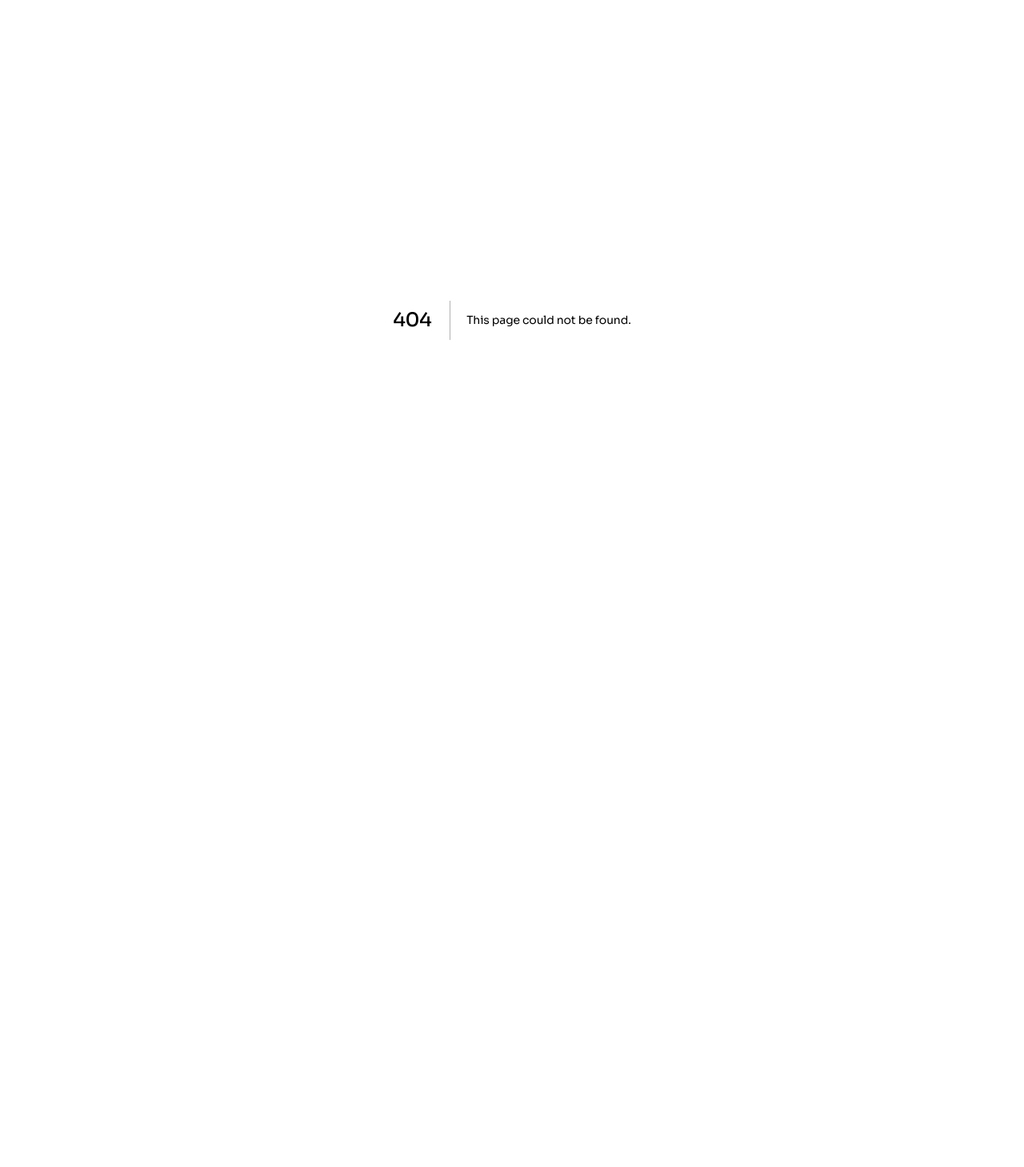
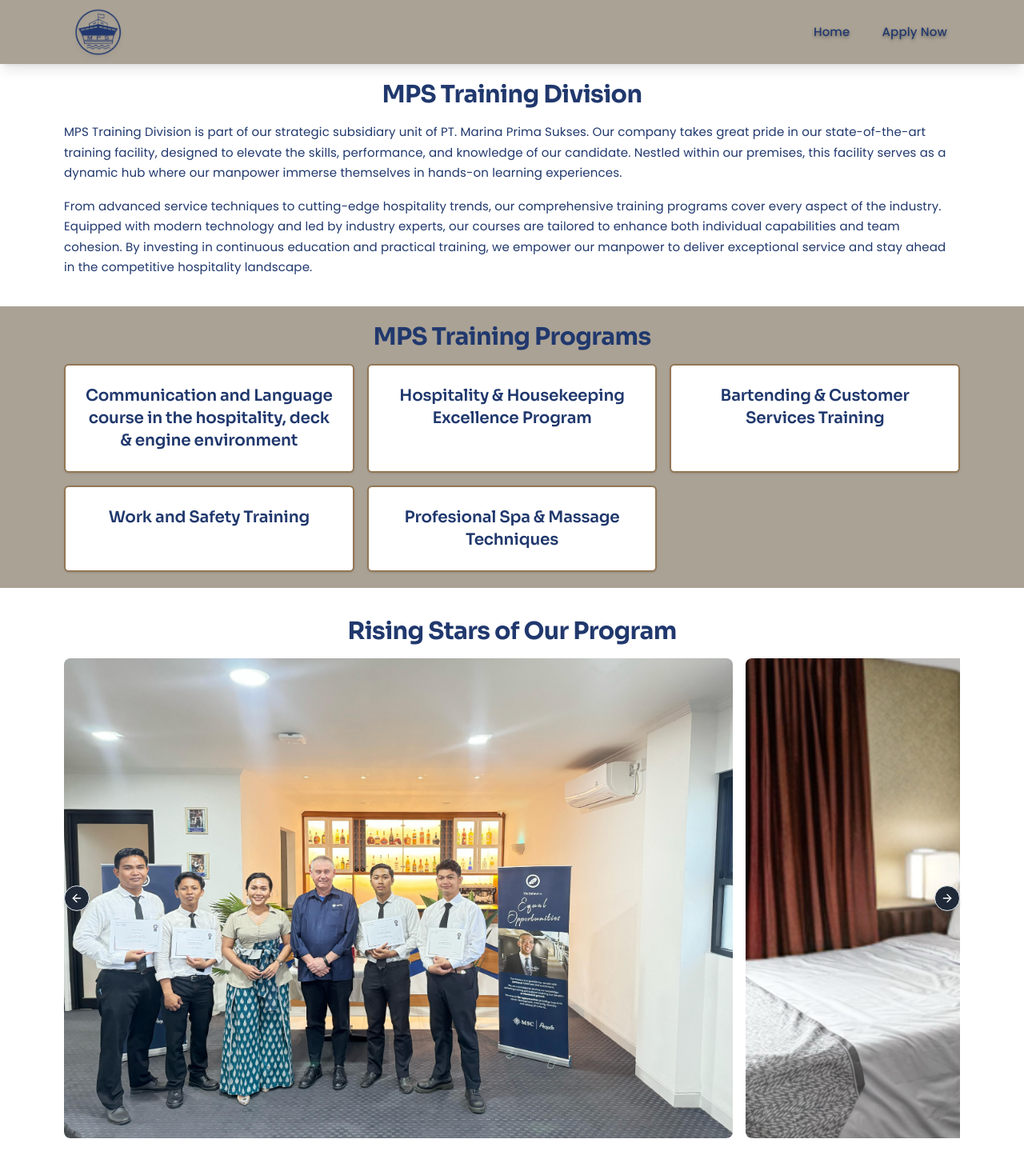
Before and after one commit to jonfry1175/ccc, a Next.js app: page /training-center in a window 1280 px wide. Before the commit this address had no page. Shown: the whole page at 80% size. Before the commit the page ends 800 px from the top, so only its background shows below. Built offline with nearby package versions, Linux system fonts and the light colour scheme.

Commit message:
feat:revisi client 4 , add page training-center

```diff
--- a/src/app/(main)/page.tsx
+++ b/src/app/(main)/page.tsx
@@ -92,7 +92,7 @@ export default function Home() {
                   variant="outline"
                   size="lg"
                   className="border-2 border-primary bg-transparent text-white hover:bg-gold hover:text-color1"
-                  onClick={() => setActiveSection("section3")}
+                  onClick={() => router.push("/training-center")}
                 >
                   Training Center
                 </Button>
--- /dev/null
+++ b/src/app/(main)/training-center/page.tsx
@@ -0,0 +1,6 @@
+import TrainingPage from "@/components/organism/TrainingPage";
+import React from "react";
+
+export default function page() {
+  return <TrainingPage />;
+}
--- a/src/components/molecules/ApplyPage/TestimonialCrew/index.tsx
+++ b/src/components/molecules/ApplyPage/TestimonialCrew/index.tsx
@@ -4,49 +4,49 @@ export default function TestimonialCrew() {
   const testimonials = [
     {
       quote:
-        "MSP helped me find my dream job at a luxury cruise line. Their support throughout the process was exceptional!",
-      name: "Sarah Johnson",
-      position: "Cruise Director",
+        "Thanks to Marina Prima Sukses, I was able to secure a position on a top cruise line. The process was smooth, and they guided me every step of the way, from interviews to deployment. I highly recommendthem to anyone looking for a career at sea!",
+      name: " Anggi P. ",
+      position: "Waiter",
       company: "Royal Caribbean",
       avatar: "/images/crew/1.jpeg"
     },
     {
       quote:
-        "Working with MSP has been a game-changer for our recruitment needs. They consistently deliver top talent.",
-      name: "Michael Chen",
-      position: "HR Manager",
+        "The staff at Marina Prima Sukses was incredibly professional, supportive and humble. They helped me with my documents, visa, and interview preparation. Now, I am working on a luxury cruise ship andloving every moment!",
+      name: "Dandi E.",
+      position: "Housekeeping Attendant",
       company: "Princess Cruises",
       avatar: "/images/crew/2.jpeg"
     },
     {
       quote:
-        "The team at MSP goes above and beyond to ensure both candidates and employers find the perfect match.",
-      name: "Emily Davis",
-      position: "Hospitality Manager",
+        "I never imagined working on a cruise ship until I found Marina Prima Sukses. They connected me with the perfect job, and now I am traveling the world while earning a great income. Thank you for changing mylife!",
+      name: "Jufri M.",
+      position: "Deck Crew",
       company: "Carnival Cruises",
       avatar: "/images/crew/3.jpeg"
     },
     {
       quote:
-        "I found my perfect role through MSP. The process was smooth, and they supported me every step of the way.",
-      name: "James Wilson",
-      position: "Head Chef",
+        "Unlike other agencies, Marina Prima Sukses was 100% transparent. There were no hidden fees, and they ensured that I understood the entire process. I feel lucky to have found such a trustworthy hiring partner.",
+      name: "Komang W.",
+      position: "Bartender",
       company: "Norwegian Cruise Line",
       avatar: "/images/crew/4.jpeg"
     },
     {
       quote:
-        "MSP's commitment to matching the right people with the right jobs is unmatched. Highly recommended!",
-      name: "Anna Martinez",
-      position: "Bartender",
+        "I started as a kitchen steward, and with Marina Prima Sukses' support, I have now been promoted to assistant chef! They truly care about crew members’ career growth and provide amazing opportunities.",
+      name: "Naida S.",
+      position: "Assistant Chef",
       company: "Celebrity Cruises",
       avatar: "/images/crew/5.jpeg"
     },
     {
       quote:
-        "Thanks to MSP, I’ve had the opportunity to travel the world while doing what I love. Best decision ever!",
-      name: "Robert Anderson",
-      position: "Entertainment Director",
+        "Choosing Marina Prima Sukses was the best decision of my career. Their guidance, professionalism, and strong connections with cruise lines made it possible for me to land a great job onboard. Highly recommended!",
+      name: "Taufik M.",
+      position: " Engine Technician",
       company: "Holland America Line",
       avatar: "/images/crew/6.jpeg"
     }
--- a/src/components/molecules/Homepage/Service/index.tsx
+++ b/src/components/molecules/Homepage/Service/index.tsx
@@ -41,7 +41,7 @@ export default function Services() {
                 <h1 className="text-xl font-semibold text-color1">
                   {service.title}
                 </h1>
-                <p className="text-gray-600">{service.description}</p>
+                <p className="text-color1">{service.description}</p>
               </CardContent>
             </Card>
           ))}
--- a/src/components/molecules/Homepage/WhatWeDo/index.tsx
+++ b/src/components/molecules/Homepage/WhatWeDo/index.tsx
@@ -1,20 +1,52 @@
+import { Card, CardContent } from "@/components/ui/card";
+
 export default function WhatWeDo() {
+  const whatWeDo = [
+    {
+      image: "/images/whatwedo/1.png",
+      description: "Talent Acquisition & Recruitment"
+    },
+    {
+      image: "/images/whatwedo/2.png",
+      description: "Talent Interview & Assessment"
+    },
+    {
+      image: "/images/whatwedo/3.png",
+      description: "Pre-Deployment Training & Skill Refresher Programs"
+    },
+    {
+      image: "/images/whatwedo/4.png",
+      description: "Employment Visa & Document Assistance"
+    }
+  ];
+
   return (
-    <section id="about" className="px-4 py-16 md:py-24 bg-gold ">
-      <div className="max-w-6xl px-10 mx-auto ">
-        <div className="mb-16 space-y-4 text-center">
-          <h1 className="inline-block text-3xl font-bold text-color1 md:text-4xl relative">
+    <section id="about" className="px-4 py-16 md:py-24 bg-gold">
+      <div className="max-w-6xl px-10 mx-auto">
+        <div>
+          <h1 className="inline-block mb-12 text-3xl font-bold text-color1 md:text-4xl relative">
             What We Do
             <span className="absolute bottom-0 left-0 w-full h-3 bg-color1 opacity-30 z-0"></span>
           </h1>
-          <p className="max-w-6xl mx-auto  text-color1">
-            Marina Prima Sukses envisions a future where businesses transcend
-            geographical limitations, accessing a versatile and skilled global
-            workforce seamlessly. We deployed over +4,000 professional to our
-            strategic partner and achieved 90% of retention rate, solidifying
-            our reputation as a top-tier provider and exceeding industry
-            benchmarks.
-          </p>
+        </div>
+        <div className="mb-16 space-y-4 text-center">
+          <div className="grid grid-cols-1 md:grid-cols-2 lg:grid-cols-4 gap-6">
+            {whatWeDo.map((service, index) => (
+              <Card
+                key={index}
+                className="space-y-4 text-center border-8 rounded-md border-gold bg-gold/10 hover:bg-gold/20 transition-all duration-300 transform hover:-translate-y-2 hover:shadow-lg"
+              >
+                <CardContent className="px-6 pt-6 space-y-4 text-center">
+                  <img
+                    src={service.image}
+                    alt="Service Image"
+                    className="w-full h-40 object-cover rounded-md"
+                  />
+                  <p className="text-color1">{service.description}</p>
+                </CardContent>
+              </Card>
+            ))}
+          </div>
         </div>
       </div>
     </section>
--- /dev/null
+++ b/src/components/organism/TrainingPage/index.tsx
@@ -0,0 +1,103 @@
+import CarouselComponent from "@/components/atoms/CarouselImage";
+import Navbar from "@/components/atoms/Navbar";
+import { Card, CardContent } from "@/components/ui/card";
+import { trainings } from "@/lib/DataTraining";
+import React from "react";
+
+interface TrainingPageProps {
+  onBackToHome?: () => void;
+}
+
+export default function TrainingPage({ onBackToHome }: TrainingPageProps) {
+  const ProgramsTraining = [
+    {
+      id: 1,
+      title:
+        "Communication and Language course in the hospitality, deck & engine environment"
+    },
+    { id: 2, title: "Hospitality & Housekeeping Excellence Program" },
+    { id: 3, title: "Bartending & Customer Services Training" },
+    { id: 4, title: "Work and Safety Training" },
+    { id: 5, title: "Profesional Spa & Massage Techniques" }
+  ];
+
+  return (
+    <div>
+      <Navbar onHomeClick={onBackToHome} />
+
+      {/* <section className="px-4 py-16">
+        <div className="max-w-6xl mx-auto text-center">
+          <h1 className="inline-block mb-12 text-3xl font-bold text-color1 md:text-4xl relative">
+            Training Center
+            <span className="absolute bottom-0 left-0 w-full h-3 bg-color1 opacity-30 z-0"></span>
+          </h1>
+        </div>
+      </section> */}
+
+      <section className="bg-white py-5 text-color1">
+        <div className="max-w-6xl mx-auto space-y-4 px-4">
+          <h1 className="text-3xl text-center font-bold">
+            MPS Training Division
+          </h1>
+          <p>
+            MPS Training Division is part of our strategic subsidiary unit of
+            PT. Marina Prima Sukses. Our company takes great pride in our
+            state-of-the-art training facility, designed to elevate the skills,
+            performance, and knowledge of our candidate. Nestled within our
+            premises, this facility serves as a dynamic hub where our manpower
+            immerse themselves in hands-on learning experiences.
+          </p>
+          <p>
+            From advanced service techniques to cutting-edge hospitality trends,
+            our comprehensive training programs cover every aspect of the
+            industry. Equipped with modern technology and led by industry
+            experts, our courses are tailored to enhance both individual
+            capabilities and team cohesion. By investing in continuous education
+            and practical training, we empower our manpower to deliver
+            exceptional service and stay ahead in the competitive hospitality
+            landscape.
+          </p>
+        </div>
+      </section>
+
+      <section className="bg-color4 mt-4 mb-4 py-5 text-color1">
+        <div className="max-w-6xl mx-auto space-y-4 px-4">
+          <h1 className="text-3xl font-bold text-center">
+            MPS Training Programs
+          </h1>
+          <div className="grid grid-cols-1 md:grid-cols-2 lg:grid-cols-3 gap-4">
+            {ProgramsTraining.map((service, index) => (
+              <Card
+                key={index}
+                className="space-y-4 text-center border-2 rounded-md hover:shadow-lg transition-all duration-300 transform hover:-translate-y-2"
+              >
+                <CardContent className="px-6 pt-6 space-y-4 text-center">
+                  <h2 className="text-xl font-semibold text-color1">
+                    {service.title}
+                  </h2>
+                </CardContent>
+              </Card>
+            ))}
+          </div>
+        </div>
+      </section>
+
+      <section className="bg-white mt-4 mb-4 py-5 text-color1">
+        <div className="max-w-6xl mx-auto space-y-4 px-4">
+          <h1 className="text-3xl text-center font-bold">
+            Rising Stars of Our Program
+          </h1>
+          <CarouselComponent
+            images={trainings.map((training) => ({
+              src: training.image,
+              alt: `Training ${training.id}`
+            }))}
+            loop={true}
+            dragFree={true}
+            slidesToScroll={1}
+          />
+        </div>
+      </section>
+    </div>
+  );
+}
```
